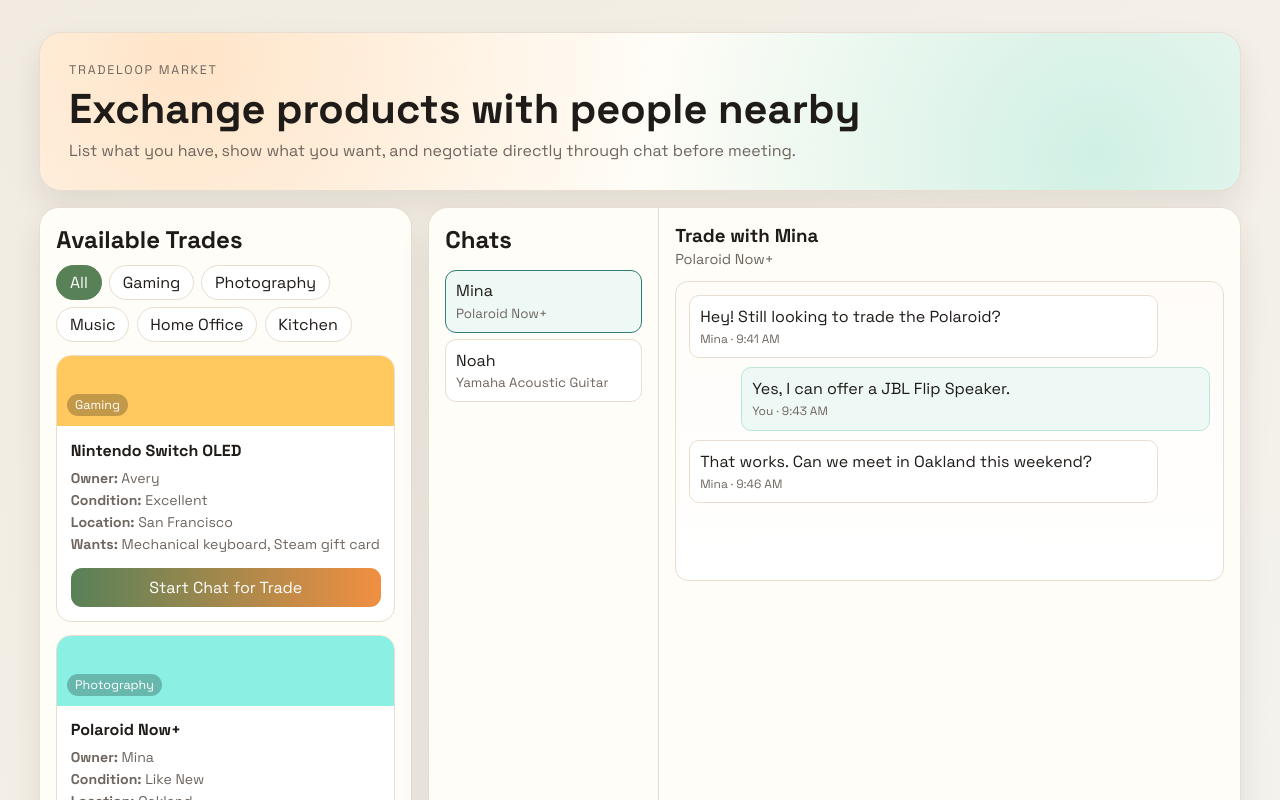
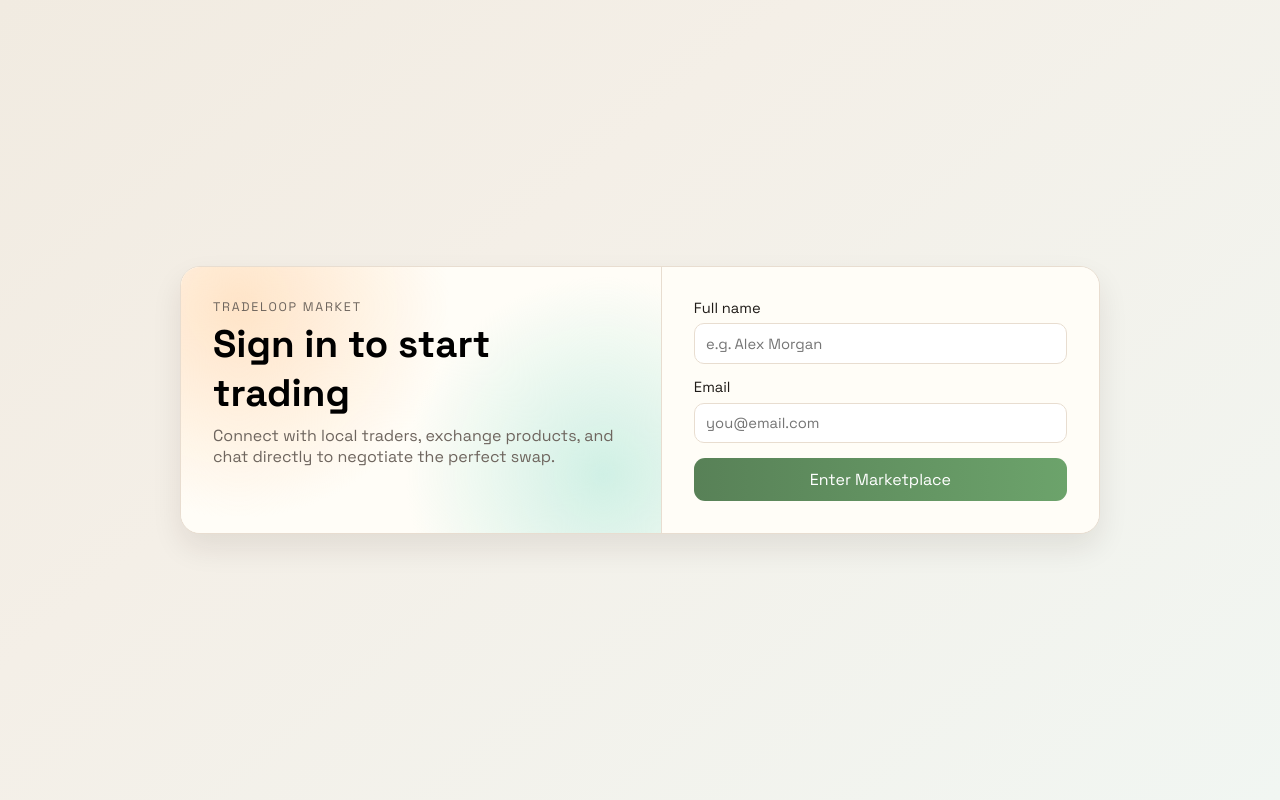
Before and after one commit to divjanar/SF-Hacks-2026, a React (Vite) app: page / in a window 1280 px wide. Shown: the top 800 px of the page. Built offline with nearby package versions, Linux system fonts and the light colour scheme.

Commit message:
Build trading marketplace UI with themed sign-in and chat

```diff
--- a/src/App.css
+++ b/src/App.css
@@ -11,6 +11,67 @@
 
 * {
   box-sizing: border-box;
+}
+
+.auth-wrap {
+  min-height: 100vh;
+  display: grid;
+  place-items: center;
+  padding: 1rem;
+}
+
+.auth-card {
+  width: min(920px, 100%);
+  display: grid;
+  grid-template-columns: 1.1fr 1fr;
+  overflow: hidden;
+}
+
+.auth-hero {
+  padding: 2rem;
+  background: radial-gradient(circle at 12% 15%, #ffe4c8 0, transparent 44%),
+    radial-gradient(circle at 88% 78%, #d0f0e5 0, transparent 42%), var(--surface);
+  border-right: 1px solid var(--line);
+}
+
+.auth-hero h1 {
+  margin: 0.25rem 0 0.5rem;
+  font-size: clamp(1.6rem, 3.5vw, 2.4rem);
+}
+
+.auth-hero p {
+  margin: 0;
+  color: var(--muted);
+}
+
+.auth-form {
+  padding: 2rem;
+  display: grid;
+  align-content: center;
+  gap: 0.9rem;
+  background: var(--surface);
+}
+
+.auth-form label {
+  display: grid;
+  gap: 0.4rem;
+  font-size: 0.92rem;
+  color: var(--ink);
+}
+
+.auth-form input {
+  border: 1px solid var(--line);
+  border-radius: 10px;
+  padding: 0.65rem 0.7rem;
+  font: inherit;
+}
+
+.auth-form button {
+  border: none;
+  border-radius: 11px;
+  padding: 0.7rem 0.75rem;
+  color: #fff;
+  background: linear-gradient(90deg, var(--accent), #6ca36b);
 }
 
 .trade-app {
@@ -149,7 +210,7 @@
   border-radius: 11px;
   padding: 0.58rem 0.72rem;
   color: #fff;
-  background: linear-gradient(90deg, var(--accent), #f18f41);
+  background: linear-gradient(90deg, var(--accent), #6ca36b);
 }
 
 .chat {
@@ -282,6 +343,15 @@ button {
 }
 
 @media (max-width: 1080px) {
+  .auth-card {
+    grid-template-columns: 1fr;
+  }
+
+  .auth-hero {
+    border-right: 0;
+    border-bottom: 1px solid var(--line);
+  }
+
   .layout {
     grid-template-columns: 1fr;
   }
@@ -301,6 +371,11 @@ button {
     padding: 1rem 0.7rem 2rem;
   }
 
+  .auth-hero,
+  .auth-form {
+    padding: 1.2rem;
+  }
+
   .offer-row {
     grid-template-columns: 1fr;
   }
--- a/src/App.jsx
+++ b/src/App.jsx
@@ -1,7 +1,5 @@
 import { useMemo, useState } from 'react'
 import './App.css'
-
-const currentUser = 'You'
 
 const tradeListings = [
   {
@@ -64,7 +62,7 @@ const myInventory = [
   'Nintendo eShop $50 Card',
 ]
 
-const seededChats = [
+const getSeededChats = (currentUser) => [
   {
     id: 101,
     peer: 'Mina',
@@ -87,10 +85,15 @@ const seededChats = [
 ]
 
 function App() {
+  const [isSignedIn, setIsSignedIn] = useState(false)
+  const [authName, setAuthName] = useState('')
+  const [authEmail, setAuthEmail] = useState('')
+  const [userName, setUserName] = useState('You')
+
   const [categoryFilter, setCategoryFilter] = useState('All')
   const [listings] = useState(tradeListings)
-  const [chats, setChats] = useState(seededChats)
-  const [activeChatId, setActiveChatId] = useState(seededChats[0].id)
+  const [chats, setChats] = useState(getSeededChats('You'))
+  const [activeChatId, setActiveChatId] = useState(101)
   const [offerItem, setOfferItem] = useState(myInventory[0])
   const [offerMessage, setOfferMessage] = useState('')
   const [chatInput, setChatInput] = useState('')
@@ -109,6 +112,16 @@ function App() {
 
   const activeChat = chats.find((chat) => chat.id === activeChatId)
   const activeListing = listings.find((listing) => listing.id === activeChat?.listingId)
+
+  const handleSignIn = (event) => {
+    event.preventDefault()
+    const trimmedName = authName.trim()
+    const nextName = trimmedName || 'You'
+    setUserName(nextName)
+    setChats(getSeededChats(nextName))
+    setActiveChatId(101)
+    setIsSignedIn(true)
+  }
 
   const startTradeChat = (listing) => {
     const existingChat = chats.find(
@@ -147,7 +160,7 @@ function App() {
 
     const newMessage = {
       id: Date.now(),
-      from: currentUser,
+      from: userName,
       text: `Trade offer: ${offerItem}. Note: ${offerMessage.trim()}`,
       time: 'Now',
     }
@@ -173,7 +186,7 @@ function App() {
 
     const outgoing = {
       id: Date.now(),
-      from: currentUser,
+      from: userName,
       text: chatInput.trim(),
       time: 'Now',
     }
@@ -189,6 +202,45 @@ function App() {
       ),
     )
     setChatInput('')
+  }
+
+  if (!isSignedIn) {
+    return (
+      <div className="auth-wrap">
+        <section className="auth-card panel">
+          <div className="auth-hero">
+            <p className="eyebrow">TradeLoop Market</p>
+            <h1>Sign in to start trading</h1>
+            <p>
+              Connect with local traders, exchange products, and chat directly to negotiate the
+              perfect swap.
+            </p>
+          </div>
+
+          <form className="auth-form" onSubmit={handleSignIn}>
+            <label>
+              Full name
+              <input
+                type="text"
+                placeholder="e.g. Alex Morgan"
+                value={authName}
+                onChange={(event) => setAuthName(event.target.value)}
+              />
+            </label>
+            <label>
+              Email
+              <input
+                type="email"
+                placeholder="you@email.com"
+                value={authEmail}
+                onChange={(event) => setAuthEmail(event.target.value)}
+              />
+            </label>
+            <button type="submit">Enter Marketplace</button>
+          </form>
+        </section>
+      </div>
+    )
   }
 
   return (
@@ -281,10 +333,7 @@ function App() {
 
                 <div className="messages">
                   {activeChat.messages.map((message) => (
-                    <div
-                      className={`message ${message.from === currentUser ? 'mine' : ''}`}
-                      key={message.id}
-                    >
+                    <div className={`message ${message.from === userName ? 'mine' : ''}`} key={message.id}>
                       <p>{message.text}</p>
                       <small>
                         {message.from} · {message.time}
```
